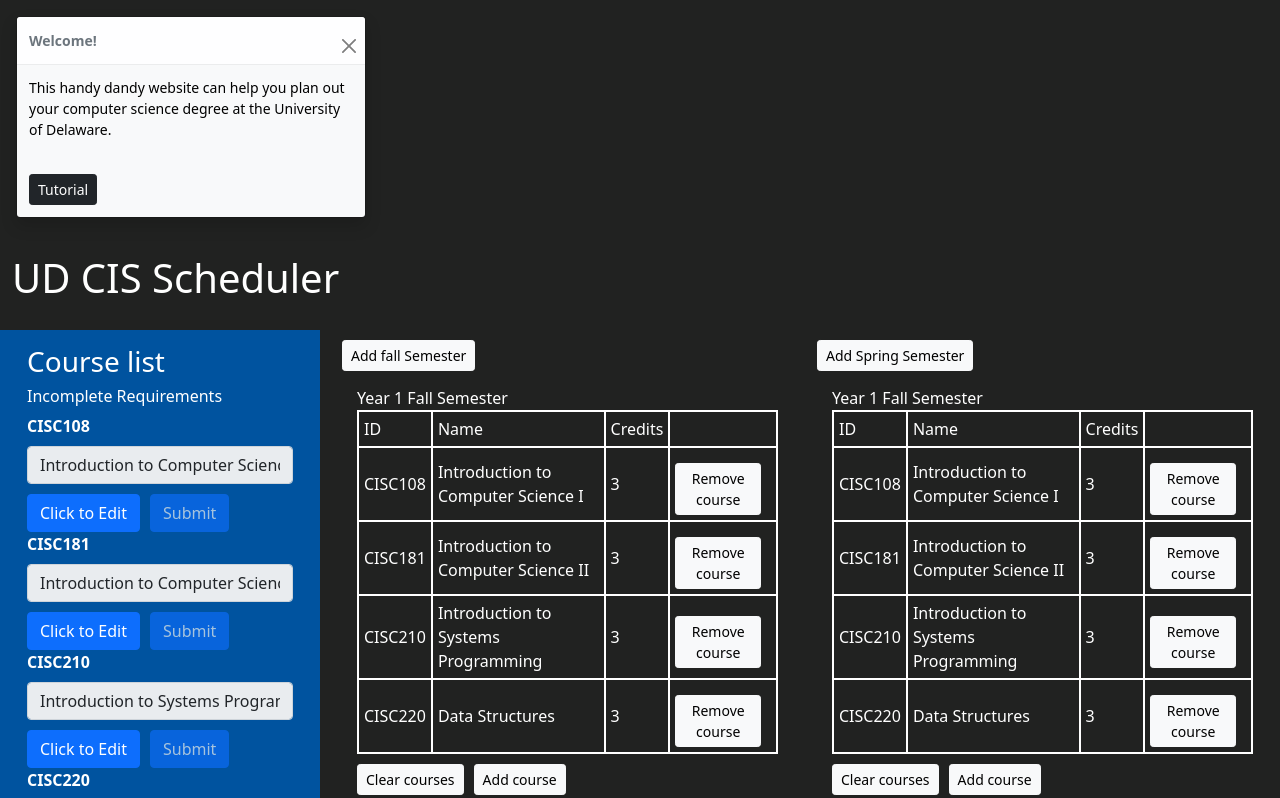
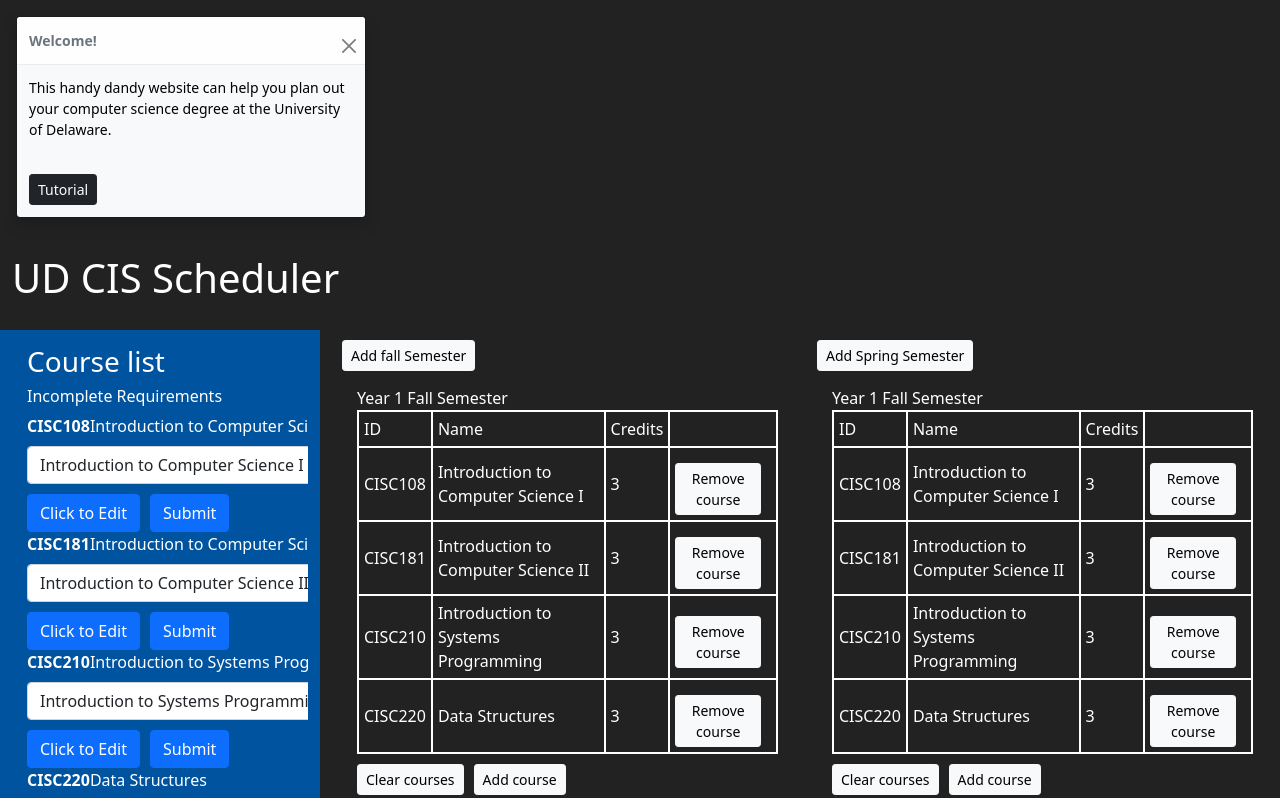
Before and after one commit to mnawar27/ud-cis-scheduler-team-7, a React (Create React App) app: page / in a window 1280 px wide. Shown: the top 798 px of the page. Built offline with nearby package versions, Linux system fonts and the light colour scheme.

Commit message:
fixing edit

```diff
--- a/src/Components/Menu.tsx
+++ b/src/Components/Menu.tsx
@@ -3,21 +3,32 @@ import { Button, Form } from "react-bootstrap";
 import COURSES from "../Assets/courses.json";
 
 export function Menu(): JSX.Element{
+
+    function saveEdit() {
+        //update classes at all other parts of website
+
+        console.log("hi");
+    }
+
     return(
         <div className="menu">
             <h3>Course list</h3>
             <h6>Incomplete Requirements</h6>
             <ul className="nav navbar-nav">
                 {COURSES.map((Course, i) => {
-                    const[edit, setEdit] = useState(true);
+                    const[edit, setEdit] = useState(COURSES[i]["description"]);
                     return (
                         <div key={i}>
                             <Form.Group>
-                                <Form.Label><strong>{Course.name}</strong></Form.Label>
-                                <Form.Control defaultValue={Course.description} disabled={edit}/>
+                                <Form.Label><strong>{Course.name} </strong></Form.Label>
+                                <Form.Label> {edit}</Form.Label>
+                                <Form.Control
+                                    value={edit}
+                                    onChange={(ev:React.ChangeEvent<HTMLTextAreaElement>) => setEdit(ev.target.value)}/>
                             </Form.Group>
-                            <Button onClick={()=>setEdit(false)}>Click to Edit</Button>
-                            <Button disabled={edit} onClick={()=>setEdit(true)}>Submit</Button>
+                            <Button onClick={()=>setEdit("")}>Click to Edit</Button>
+                            <Button onClick={saveEdit}>Submit</Button>
+
                         </div>
                     );
                 })}
```
